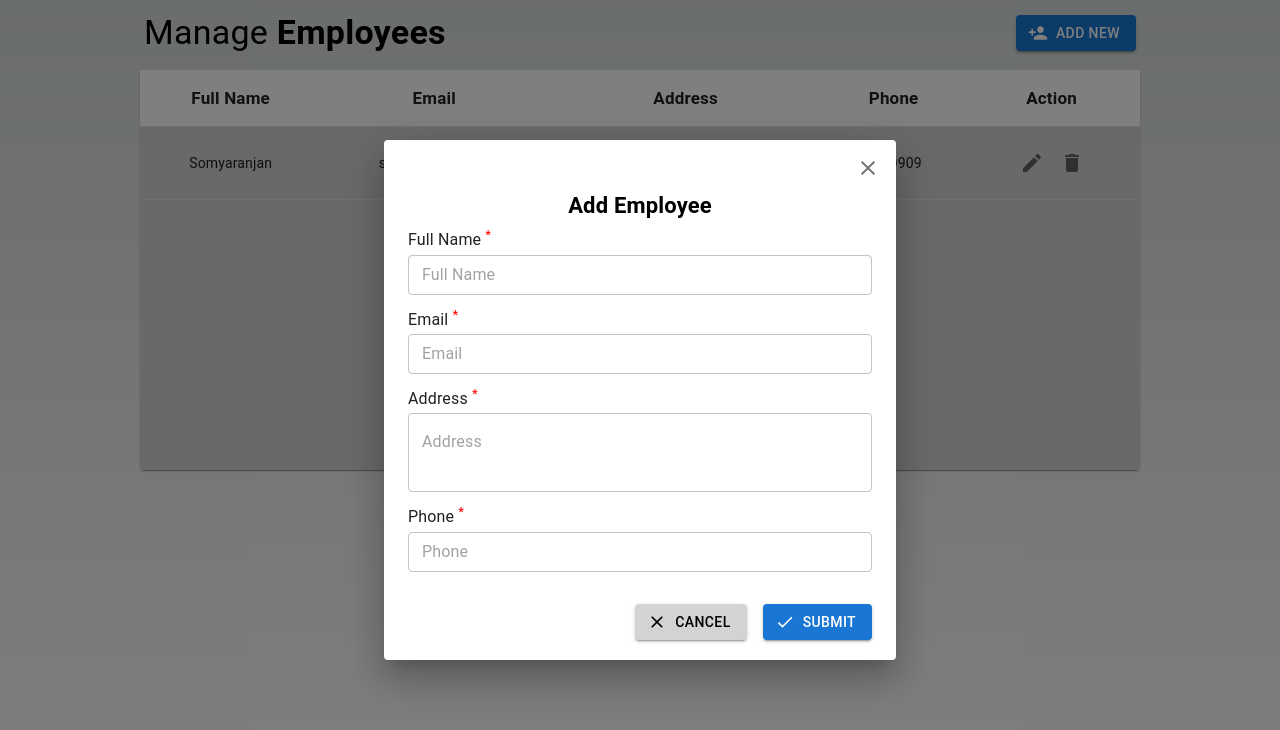
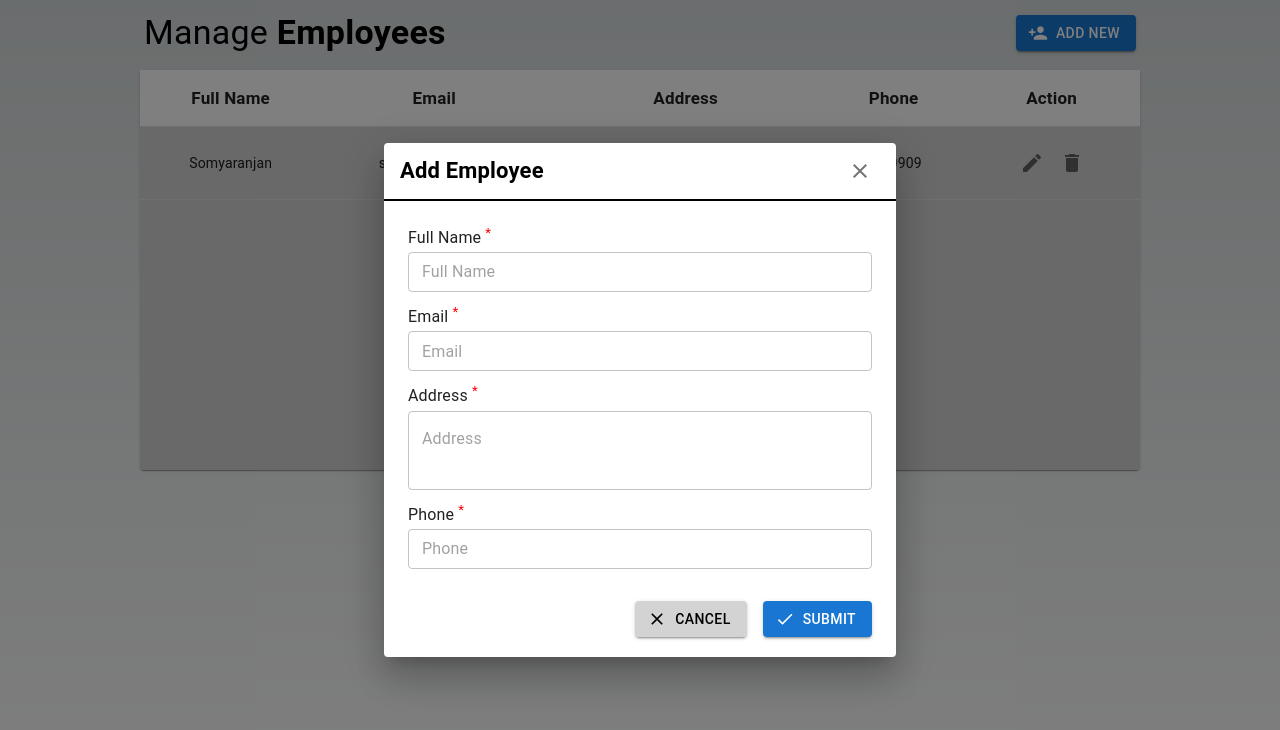
Before and after one commit to somya-ranjan/next-crud-app, a Next.js app: page / in a window 1280 px wide. Both pictures are taken after a click on the button "ADD NEW". Shown: the top 730 px of the page. Built offline with nearby package versions, Linux system fonts and the light colour scheme.

Commit message:
minner ui changess

```diff
--- a/src/components/customComp/modal/CustomModal.js
+++ b/src/components/customComp/modal/CustomModal.js
@@ -1,4 +1,11 @@
-import { Dialog, DialogContent, DialogTitle, IconButton } from "@mui/material";
+import {
+  Box,
+  Dialog,
+  DialogContent,
+  DialogTitle,
+  IconButton,
+  Typography,
+} from "@mui/material";
 import CloseIcon from "@mui/icons-material/Close";
 
 function CustomModal(props) {
@@ -33,26 +40,47 @@ function CustomModal(props) {
           },
         }}
         aria-describedby="alert-dialog-slide-description">
+        <Box
+          sx={{
+            display: "flex",
+            justifyContent: "space-between",
+            alignItems: "center",
+            px: 2,
+            py: 1,
+            borderBottom: "2px solid black",
+          }}>
           <DialogTitle
             sx={{
               color: "#000",
               fontSize: "22px",
-            margin: "auto",
               fontWeight: "bold",
+              p: 0,
+              m: 0,
+            }}>
+            {modalTitle}
+          </DialogTitle>
+          <DialogTitle
+            sx={{
+              color: "#000",
+              fontSize: "22px",
+              fontWeight: "bold",
+              p: 0,
+              m: 0,
             }}>
             <IconButton
               aria-label="close"
               onClick={handleClose}
-            sx={{
-              position: "absolute",
-              right: 8,
-              top: 8,
-            }}>
+              // sx={{
+              //   position: "absolute",
+              //   right: 8,
+              //   top: 8,
+              // }}
+            >
               <CloseIcon />
             </IconButton>
           </DialogTitle>
-
-        <DialogTitle
+        </Box>
+        {/* <DialogTitle
           sx={{
             color: "#000",
             fontSize: "22px",
@@ -61,7 +89,8 @@ function CustomModal(props) {
             pb: 0,
           }}>
           {modalTitle}
-        </DialogTitle>
+        </DialogTitle>  */}
+
         <DialogContent>{children}</DialogContent>
       </Dialog>
     </>
--- a/src/components/modal/DeleteEmployeeConfirmation.js
+++ b/src/components/modal/DeleteEmployeeConfirmation.js
@@ -9,8 +9,8 @@ function DeleteEmployeeConfirmation(props) {
   return (
     <CustomModal open={open} setOpen={setOpen} modalTitle="Delete Employee">
       <Box>
-        <Typography variant="h5" textAlign="center" mt={1} mb={3}>
-          Are you sure delete this employee?
+        <Typography variant="h6" textAlign="center" mt={1} mb={3}>
+          Are you sure you want to delete this employee?
         </Typography>
         <Box textAlign="center">
           <Button
```
Lines whose indentation alone changed are shown as unchanged.
